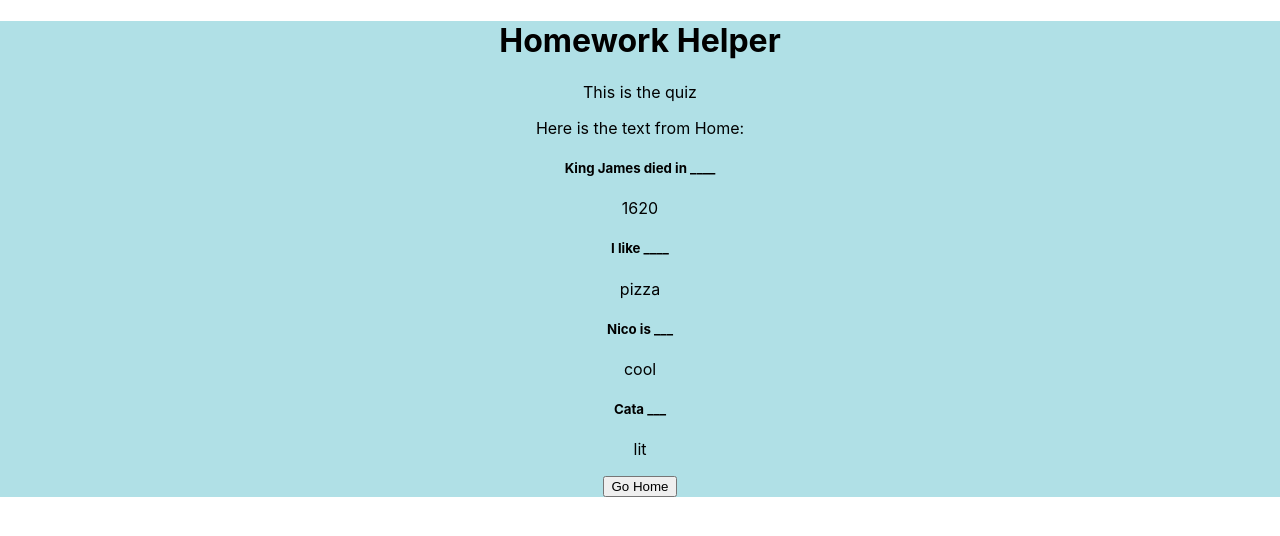
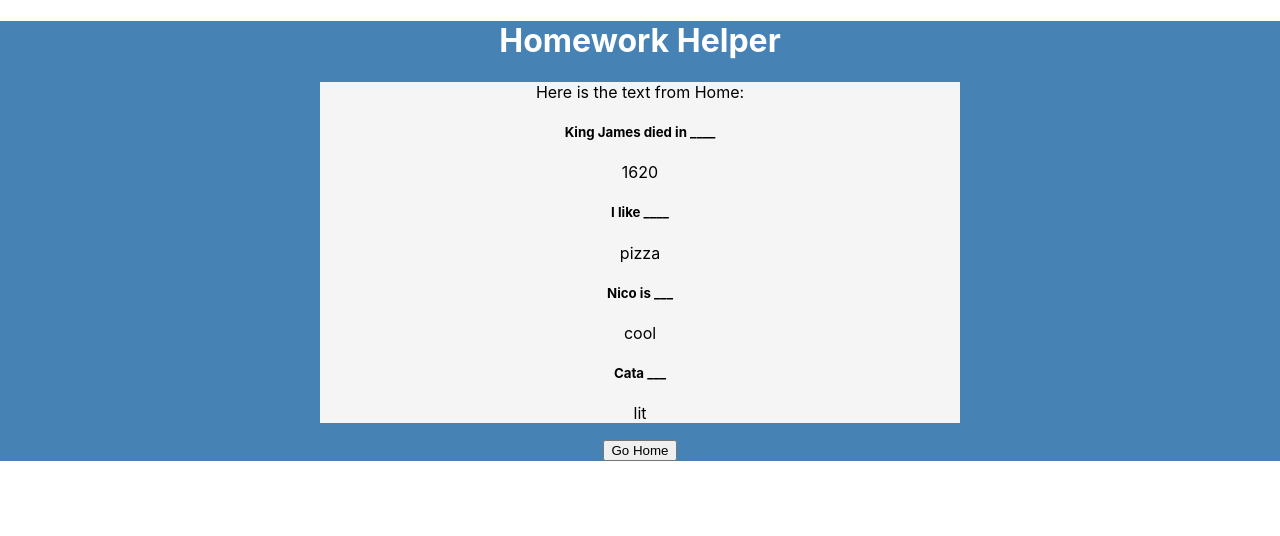
Before and after one commit to cptodd757/homework-helper, a React (Create React App) app in the folder frontend/: page / in a window 1280 px wide. Both pictures are taken after a click on the button "Show Quiz". Shown: the top 536 px of the page. Built offline with nearby package versions, Linux system fonts and the light colour scheme.

Commit message:
some front

```diff
--- a/frontend/src/App.css
+++ b/frontend/src/App.css
@@ -1,6 +1,6 @@
 .App {
   text-align: center;
-  background-color: powderblue;
+  background-color: steelblue;
 }
 
 .App-logo {
@@ -22,3 +22,17 @@
 .App-link {
   color: #61dafb;
 }
+
+.Quiz  {
+  background-color: whitesmoke;
+  width: 50vw;
+  margin: auto;
+
+}
+h1 {
+  color: white;
+}
+
+p  {
+  color: black;
+}
--- a/frontend/src/scenes/Home.js
+++ b/frontend/src/scenes/Home.js
@@ -13,10 +13,12 @@ export default class Home extends Component {
     render() {
         return (
             <div className="App">
-                <h1>{this.props.title}</h1>
+                <br/>
+                <p>Welcome to Homework Helper! Paste your notes below :)</p>
                 <textarea style={{width:"50vw", height:"40vh"}} value={this.state.text} onChange={e => this.setState({text: e.target.value})}/>
                 <br/>
                 <button onClick={() => this.props.app.text = this.state.text}>Submit</button>
+
             </div>
         );
     }
--- a/frontend/src/scenes/Quiz.js
+++ b/frontend/src/scenes/Quiz.js
@@ -4,7 +4,8 @@ export default class Quiz extends Component {
     render() {
         return (
             <div className="App">
-                <p>This is the quiz</p>
+
+                <div className="Quiz">
                     <p>Here is the text from Home: {this.props.app.text}</p>
                     {this.props.app.array.map(obj => (
                         <div>
@@ -13,6 +14,7 @@ export default class Quiz extends Component {
                         </div>
                     ))}
                 </div>
+            </div>
         );
     }
 }
```
Lines whose indentation alone changed are shown as unchanged.
